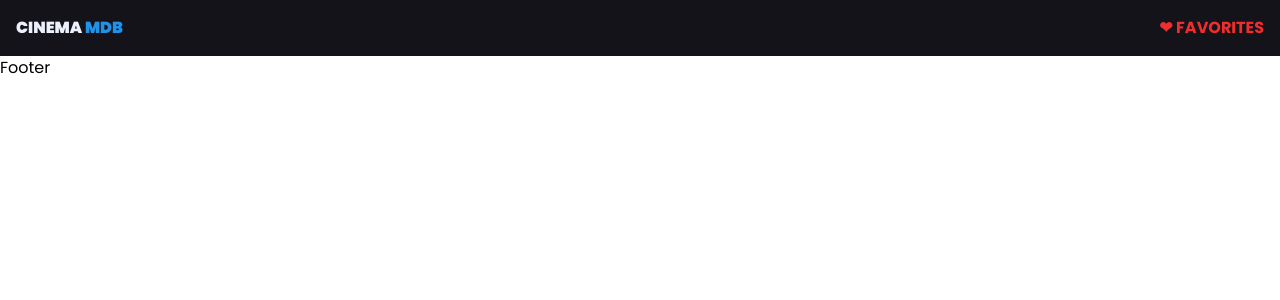
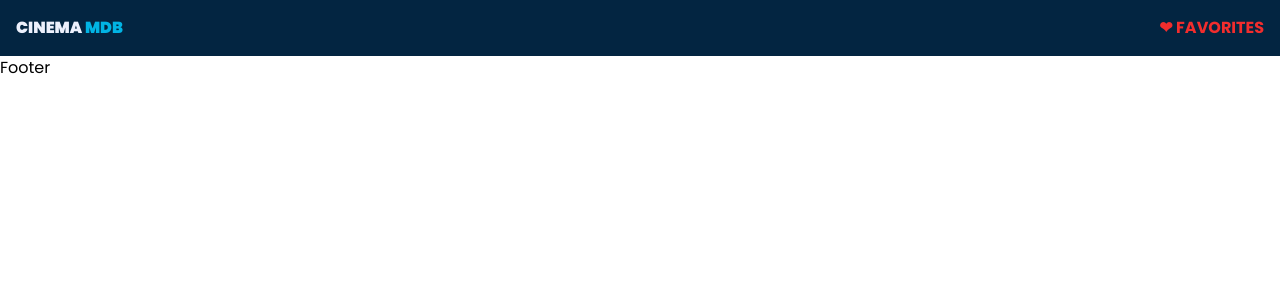
Before and after one commit to alisajad001/cinema, a React (Vite) app: page /favorites in a window 1280 px wide. Shown: the top 300 px of the page. Built offline with nearby package versions, Linux system fonts and the light colour scheme.

Commit message:
Style: Update primary and dark colors

```diff
--- a/tailwind.config.js
+++ b/tailwind.config.js
@@ -4,10 +4,10 @@ export default {
   theme: {
     extend: {
       colors: {
-        primary: '#2192E7',
+        primary: '#01b4e4',
         secondary: '#F22D2D',
         white: '#ECF0FC',
-        dark: '#141319',
+        dark: '#032541',
         lightDark: '#2C2A39',
       },
 
```
